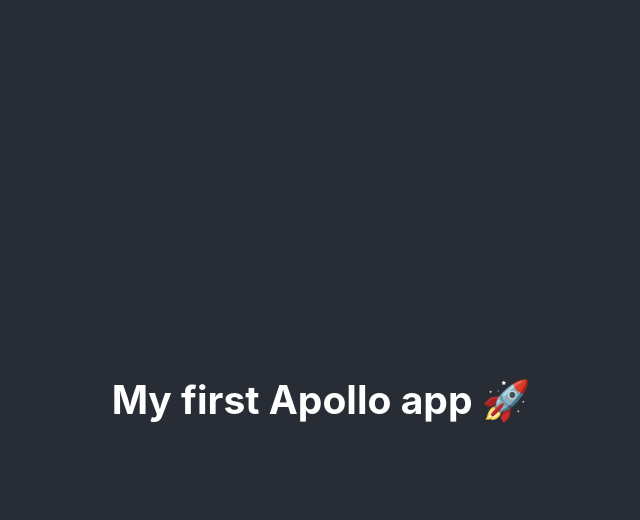
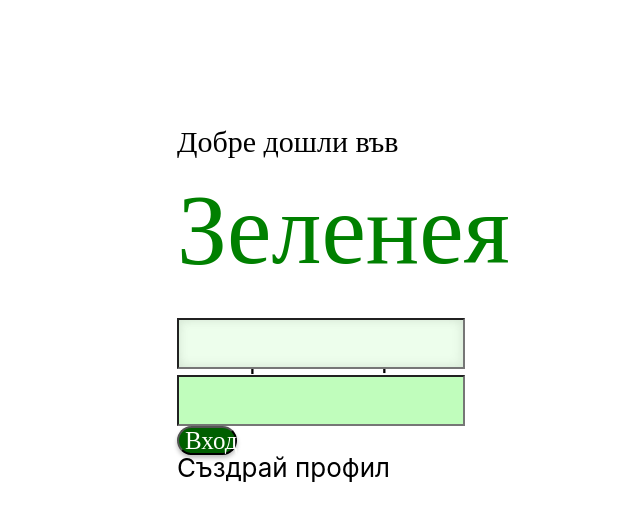
Before and after one commit to doro041/Zeleneya, a React (Create React App) app in the folder frontend/: page /login in a window 1280 px wide. Shown: the top 520 px of the page, without its empty margins (319-959 px from the left). Built offline with nearby package versions, Linux system fonts and the light colour scheme; no server answers.

Commit message:
Add and config auth/firebase - login

```diff
--- a/frontend/package.json
+++ b/frontend/package.json
@@ -7,6 +7,7 @@
     "@testing-library/jest-dom": "^5.11.4",
     "@testing-library/react": "^11.1.0",
     "@testing-library/user-event": "^12.1.10",
+    "firebase": "^9.0.0",
     "graphql": "^15.5.1",
     "react": "^17.0.2",
     "react-dom": "^17.0.2",
--- a/frontend/src/Apollo/loginApollo.js
+++ b/frontend/src/Apollo/loginApollo.js
@@ -0,0 +1,30 @@
+import React from 'react';
+import { LoginContainer } from '../containers/loginContainer';
+import {getAuth, signInWithEmailAndPassword} from 'firebase/auth';
+import {initializeApp} from 'firebase/app';
+import {firebaseConfig} from '../firebase';
+
+const app =  initializeApp(firebaseConfig);
+
+export const LoginApollo = () => {
+
+
+function onSubmit(email, password) {
+
+    console.log("First " + email.email + " " + password.password)
+      const auth = getAuth();
+      signInWithEmailAndPassword(auth, email.email, password.password)
+      .then((userCredential) => {
+        const user = userCredential.user;
+        console.log(user.accessToken);
+      })
+      .catch((error) => {
+        const errorCode = error.code;
+        const errorMessage = error.message;
+      })
+   }
+
+    return (
+        <LoginContainer onSubmit={onSubmit}/>
+    )
+}
--- a/frontend/src/App.css
+++ b/frontend/src/App.css
@@ -1,38 +1,10 @@
-.App {
-  text-align: center;
-}
-
-.App-logo {
-  height: 40vmin;
-  pointer-events: none;
-}
-
-@media (prefers-reduced-motion: no-preference) {
-  .App-logo {
-    animation: App-logo-spin infinite 20s linear;
-  }
-}
 
 .App-header {
-  background-color: #282c34;
+  background-color: white;
   min-height: 100vh;
   display: flex;
   flex-direction: column;
   align-items: center;
   justify-content: center;
   font-size: calc(10px + 2vmin);
-  color: white;
 }
-
-.App-link {
-  color: #61dafb;
-}
-
-@keyframes App-logo-spin {
-  from {
-    transform: rotate(0deg);
-  }
-  to {
-    transform: rotate(360deg);
-  }
-}
--- a/frontend/src/App.js
+++ b/frontend/src/App.js
@@ -4,9 +4,8 @@
 
 function App() {
   return (
-       <div className="App">
+       <div>
       <header className="App-header">
-      <h2>My first Apollo app 🚀</h2>
         <Router>
           <Routes/>
         </Router>
--- a/frontend/src/Routes.js
+++ b/frontend/src/Routes.js
@@ -1,6 +1,7 @@
 import React from 'react';
 import {Route, Switch} from 'react-router-dom';
 import { RegisterApollo } from './Apollo/registerApollo.js';
+import {LoginApollo} from './Apollo/loginApollo.js';
 import App from './App.js';
 
 
@@ -8,6 +9,7 @@
     <Switch>
         <Route exact path='/' component={App.js}/>
         <Route exact path='/register' component={RegisterApollo}/>
+        <Route exact path='/login' component={LoginApollo}/>
     </Switch>
 )
 
--- a/frontend/src/components/Login/login.jsx
+++ b/frontend/src/components/Login/login.jsx
@@ -0,0 +1,46 @@
+import React from 'react';
+import './styles.css';
+
+export const Login = ({
+    onChangeEmail,
+    onChangePassword,
+    submitForm,
+    }) => {
+
+    return(
+        <div className="login-screen">
+            <div>
+                <h2 className="greeting">Добре дошли във</h2>
+            </div>
+            <div>
+                <h1 className="app-name">Зеленея</h1>
+            </div>
+        <form  onSubmit={submitForm}>
+                <label className="username">
+                <div>
+                <p>
+                Електронна поща
+                </p>
+                </div>
+                <div>
+                <input className="usernameInput" type="email" name="name"  onChange={onChangeEmail}/>
+            </div>
+        </label>
+             <div>
+                 <label>
+                     <div>
+                         </div>
+           <p>
+                Парола
+               </p>
+        <input type="password" name="password"  onChange={onChangePassword}/>
+        </label>
+         </div>
+        <button className="entry-button" type="submit">Вход</button>
+        </form>
+            <div>
+                <p>Създрай профил</p>
+            </div>
+            </div>
+    )
+}
--- a/frontend/src/components/Login/styles.css
+++ b/frontend/src/components/Login/styles.css
@@ -0,0 +1,104 @@
+.login-screen {
+    position: absolute;
+}
+
+.greeting {
+    position: absolute;
+    width: 335px;
+    height: 100px;
+    font-family: Raleway;
+    font-style: normal;
+    font-weight: normal;
+    font-size: 30px;
+    line-height: 23px;
+    display: flex;
+    align-items: center;
+    margin-top: -200px;
+
+}
+
+input {
+width: 280px;
+height: 45px;
+background: #c0fdbc;
+}
+
+.app-name {
+position: absolute;
+width: 194px;
+height: 75px;
+font-family: Lobster;
+font-style: normal;
+font-weight: normal;
+font-size: 100px;
+line-height: 75px;
+/* identical to box height */
+display: flex;
+align-items: center;
+color: #008000;
+margin-top: -100px;
+}
+
+.p {
+    position: absolute;
+    width: 99px;
+    height: 14px;
+    left: 0px;
+    top: -17px;
+
+    font-family: Lato;
+    font-style: normal;
+    font-weight: normal;
+    font-size: 12px;
+    line-height: 14px;
+    display: flex;
+    align-items: center;
+
+    color: #020300;
+
+}
+
+.entry-button {
+    position: absolute;
+width: 97px;
+height: 40px;
+position: absolute;
+width: 97px;
+height: 40px;
+
+background: #005F00;
+box-shadow: 0px 3px 4px rgba(2, 3, 0, 0.25);
+border-radius: 20px;
+
+position: absolute;
+width: 60px;
+height: 29px;
+
+font-family: Raleway;
+font-style: normal;
+font-weight: 500;
+font-size: 25px;
+line-height: 29px;
+display: flex;
+align-items: center;
+
+color: #FFFFFC;
+}
+
+.username {
+    position: absolute;
+    width: 280px;
+    height: 45px;
+
+}
+
+
+.usernameInput {
+    position: absolute;
+left: 0%;
+right: 0%;
+top: 0%;
+bottom: 0%;
+background: #EDFEEC;
+box-shadow: inset 2px 2px 10px rgba(0, 0, 0, 0.05), inset -2px -2px 10px 2px rgba(0, 0, 0, 0.05);
+}
--- a/frontend/src/components/Register/register.jsx
+++ b/frontend/src/components/Register/register.jsx
@@ -16,11 +16,11 @@
         </label>
         <label>
             Email:
-        <input type="text" name="email"  onChange={onChangeEmail}/>
+        <input type="email" name="email"  onChange={onChangeEmail}/>
         </label>
         <label>
             Password:
-        <input type="text" name="password"  onChange={onChangePassword}/>
+        <input type="password" name="password"  onChange={onChangePassword}/>
         </label>
         <button type="submit">Submit</button>
         </form>
--- a/frontend/src/containers/loginContainer.js
+++ b/frontend/src/containers/loginContainer.js
@@ -0,0 +1,27 @@
+import React, {useState} from 'react';
+import { Login } from '../components/Login/login';
+
+export const LoginContainer = ({onSubmit}) => {
+    const [email, setEmail] = useState("");
+    const [password, setPassword] = useState("");
+
+    const onChangeEmail = (e) => {
+        setEmail({email: e.target.value})
+    }
+
+    const onChangePassword = (e) => {
+        setPassword({password: e.target.value})
+    }
+     const submitForm = (e) => {
+         e.preventDefault()
+        onSubmit(email, password)
+    }
+
+    return(
+        <Login
+        onChangeEmail={onChangeEmail}
+        onChangePassword={onChangePassword}
+        submitForm={submitForm}
+        />
+    )
+}
--- a/frontend/src/index.css
+++ b/frontend/src/index.css
@@ -5,6 +5,7 @@
     sans-serif;
   -webkit-font-smoothing: antialiased;
   -moz-osx-font-smoothing: grayscale;
+  background-color: aliceblue;
 }
 
 code {
--- a/frontend/src/index.js
+++ b/frontend/src/index.js
@@ -7,7 +7,6 @@
 import {
   ApolloProvider,
 } from "@apollo/client";
-
 
 
 ReactDOM.render(
```
Also changed, not shown: 1 other file (tests, documents, lock files or other folders).
